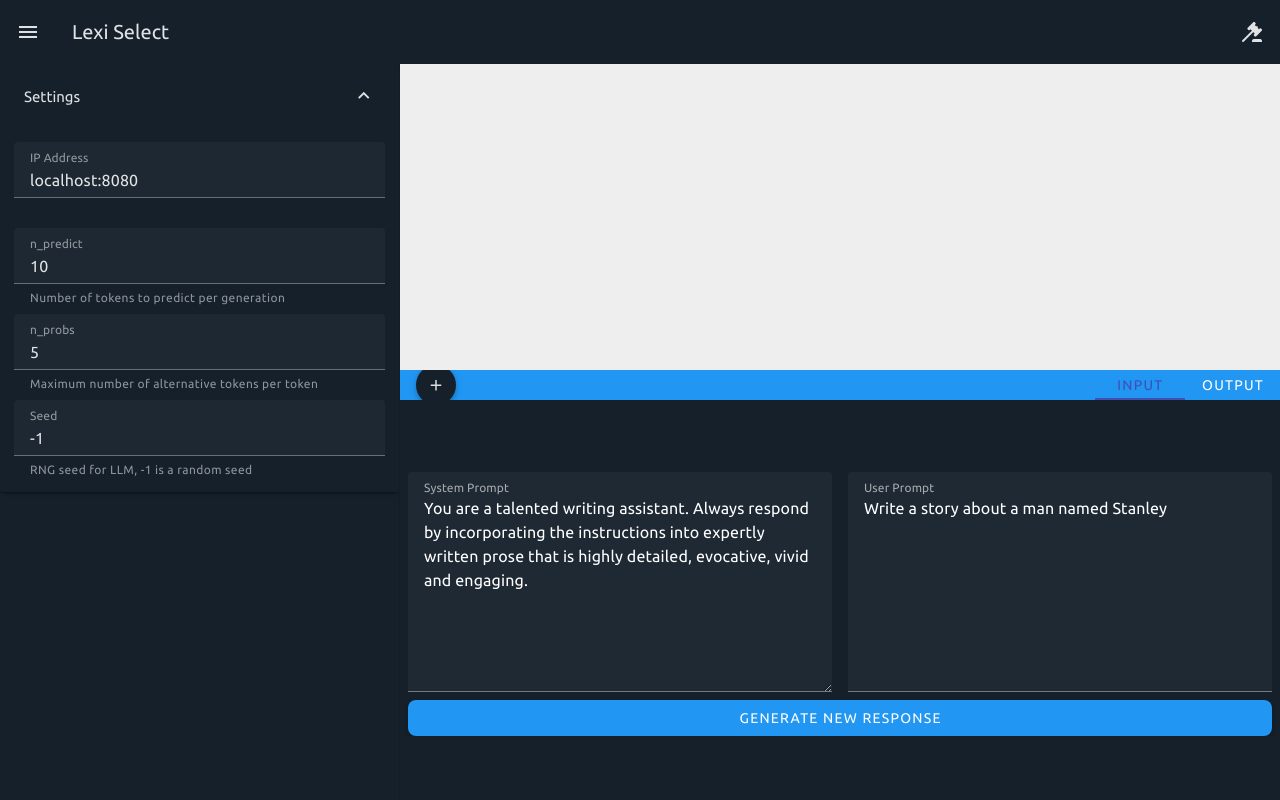
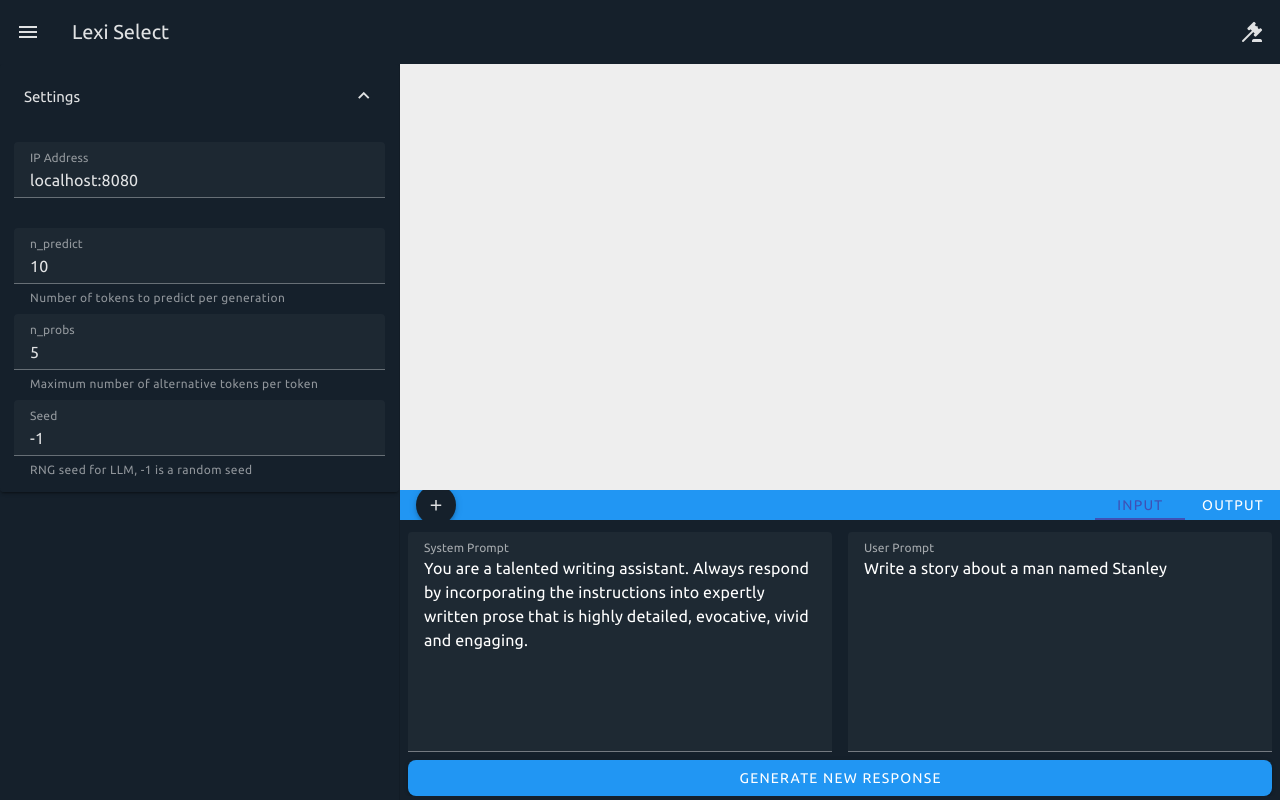
Before and after one commit to dhibbin/LexiSelect, a Vue app: page / in a window 1280 px wide. Built offline with nearby package versions, Linux system fonts and the light colour scheme.

Commit message:
Tabs not working

```diff
--- a/src/components/TextBar.vue
+++ b/src/components/TextBar.vue
@@ -16,24 +16,21 @@
           value="input"
           class="pa-0 d-flex flex-column"
         >
-          <v-container
-            class="pa-0 d-flex flex-column"
-            style="height: 100%;"
-          >
           <v-row
             no-gutters
-              style="height: 100%;"
-              class="align-self-stretch"
+            align="start"
           >
             <v-col
               cols="6"
-                align-self="end"
+              align-self="start"
             >
               <v-textarea
+                ref="systemTextArea"
                 v-model="systemPrompt"
                 class="fill-height d-flex flex-column pa-2"
                 label="System Prompt"
-                  rows="8"
+                no-resize
+                :rows="rows"
                 hide-details
               />
             </v-col>
@@ -45,7 +42,7 @@
                 v-model="userPrompt"
                 class="fill-height d-flex flex-column pa-2"
                 label="User Prompt"
-                  rows="8"
+                :rows="rows"
                 no-resize
                 hide-details
               />
@@ -70,7 +67,6 @@
               </v-btn>
             </v-col>
           </v-row>
-          </v-container>
         </v-tabs-window-item>
         <v-tabs-window-item
           value="output"
@@ -92,7 +88,7 @@
                   v-model="outputs[index].content"
                   class="fill-height d-flex flex-column pa-2"
                   :label="'Output ' + (index + 1).toString()"
-                  rows="8"
+                  :rows="rows"
                   no-resize
                   hide-details
                   @input="handleTextAreaInput(index)"
@@ -169,10 +165,12 @@ const userPrompt : Ref<string> = ref("Write a story about a man named Stanley")
 const systemPrompt : Ref<string> = ref("You are a talented writing assistant. Always respond by incorporating the instructions into expertly written prose that is highly detailed, evocative, vivid and engaging.");
 const topLevelTab = ref("input")
 const outputs : Ref<outputData[]> = ref([])
+const systemTextArea = ref()
 
 const isDragging = ref(false)
-const tabHeight = ref(400)
+const tabHeight = ref(280)
 const mouseOffset = ref(0)
+const rows = ref(8)
 
 const emits = defineEmits<{
   onGenerationRecieved : [output : BranchResposne]
@@ -197,6 +195,28 @@ onUnmounted(() => {
   window.removeEventListener('mousemove', dragMouseMove);
   window.removeEventListener('mouseup', () => {isDragging.value = false})
 });
+
+watch(() => props.branchTokens, () => {
+  outputs.value = []
+  for (let i = 0; i < props.branchTokens.length; i++) {
+    if (props.branchTokens[i] !== null) {
+      outputs.value.push(reactive({
+        content : props.branchTokens[i]!.map((t : TreeToken) => t.completionProb.content).join(''),
+        loading : false
+      }))
+    }
+  }
+})
+
+watch(() => topLevelTab.value, () => {
+  console.log(topLevelTab.value)
+})
+
+watch(() => tabHeight.value, () => {
+  const pixelLineHeight = parseInt(window.getComputedStyle(systemTextArea.value?.$el).lineHeight, 10)
+  rows.value = Math.floor(tabHeight.value / pixelLineHeight) - 4
+})
+
 
 function dragMouseDown(event : MouseEvent) : void {
   let element : HTMLElement = event.currentTarget as HTMLElement
@@ -299,25 +319,6 @@ function handleTextAreaInput(index : number) : void {
   }
 }
 
-watch(() => props.branchTokens, () => {
-  outputs.value = []
-  for (let i = 0; i < props.branchTokens.length; i++) {
-    if (props.branchTokens[i] !== null) {
-      outputs.value.push(reactive({
-        content : props.branchTokens[i]!.map((t : TreeToken) => t.completionProb.content).join(''),
-        loading : false
-      }))
-    }
-  }
-})
-
-watch(() => tabHeight.value, () => {
-  console.log(tabHeight.value)
-})
-
-
-
-
 </script>
 
 <style>
```
Lines whose indentation alone changed are shown as unchanged.
